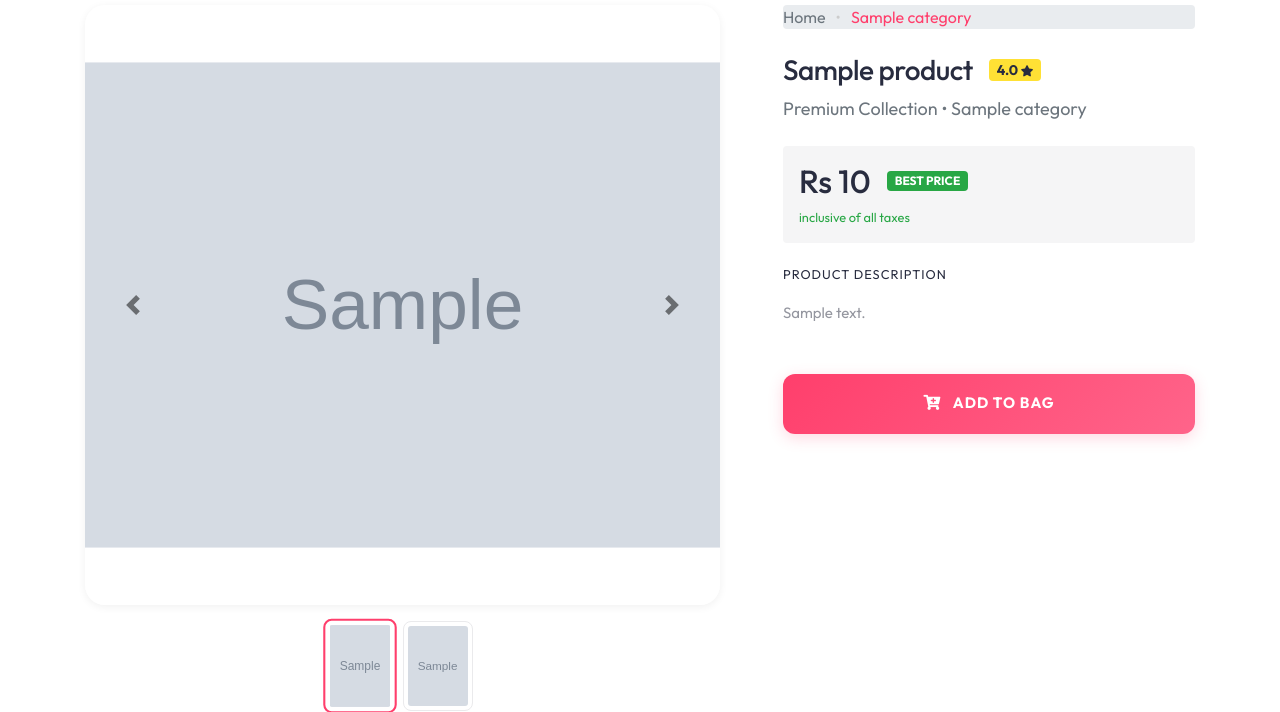
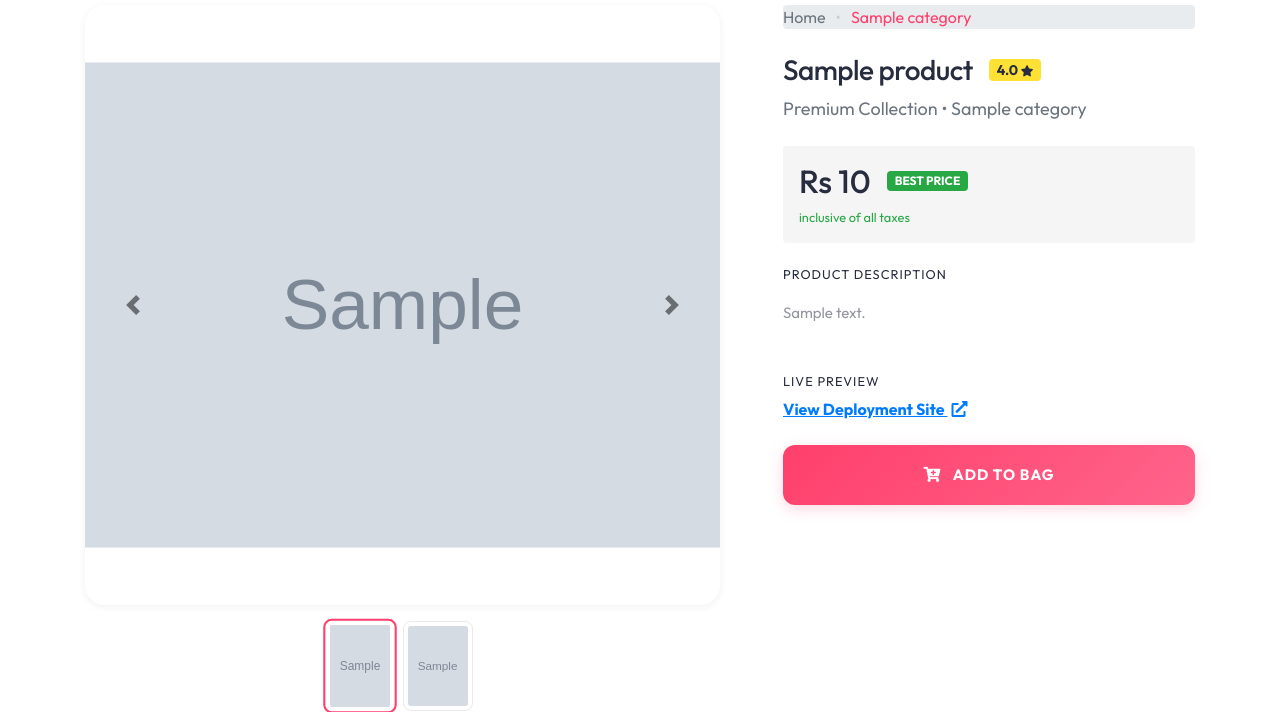
Before and after one commit to Mayilsamyv12/Ecommerce-project, a Django app: page /product/1/ in a window 1280 px wide. Shown: the part 171-883 px from the top of the page. Run offline with Django 5.2, Linux system fonts and the light colour scheme; tables that the repository leaves empty hold one stand-in row (values such as "Sample post"); grey boxes marked "Sample" are stand-in pictures; some libraries are stand-ins or nearby versions.

Commit message:
Added deployment_site field to Products model and template

```diff
--- a/store/admin.py
+++ b/store/admin.py
@@ -13,7 +13,7 @@ class AdminProduct(admin.ModelAdmin):
         return "-"
     image_tag.short_description = 'Image'
 
-    list_display = ['image_tag', 'name', 'price', 'category', 'description']
+    list_display = ['image_tag', 'name', 'price', 'category', 'deployment_site']
     list_filter = ['category']
     search_fields = ['name', 'description']
     inlines = [ProductImageInline]
--- a/store/models.py
+++ b/store/models.py
@@ -47,6 +47,7 @@ class Products(models.Model):
     category= models.ForeignKey(Category,on_delete=models.CASCADE,default=1 )
     description= models.TextField(default='', blank=True, null= True)
     image= models.ImageField(upload_to='uploads/products/')
+    deployment_site = models.URLField(max_length=200, blank=True, null=True)
 
     def __str__(self):
         return self.name
--- a/store/templates/product_detail.html
+++ b/store/templates/product_detail.html
@@ -86,6 +86,16 @@
                 </h6>
                 <p style="font-size: 15px; color: var(--gray); line-height: 1.8;">{{ product.description }}</p>
             </div>
+
+            {% if product.deployment_site %}
+            <div class="mb-4">
+                <h6 class="font-weight-700 text-uppercase small mb-2" style="letter-spacing: 1px;">Live Preview</h6>
+                <a href="{{ product.deployment_site }}" target="_blank" class="text-primary font-weight-bold"
+                    style="font-size: 16px; text-decoration: underline;">
+                    View Deployment Site <i class="fas fa-external-link-alt ml-1"></i>
+                </a>
+            </div>
+            {% endif %}
 
             <div class="action-buttons mt-4">
                 {% if product|is_in_cart:request.session.cart %}
```
Also changed, not shown: store/migrations/0007_products_deployment_site.py (added).
